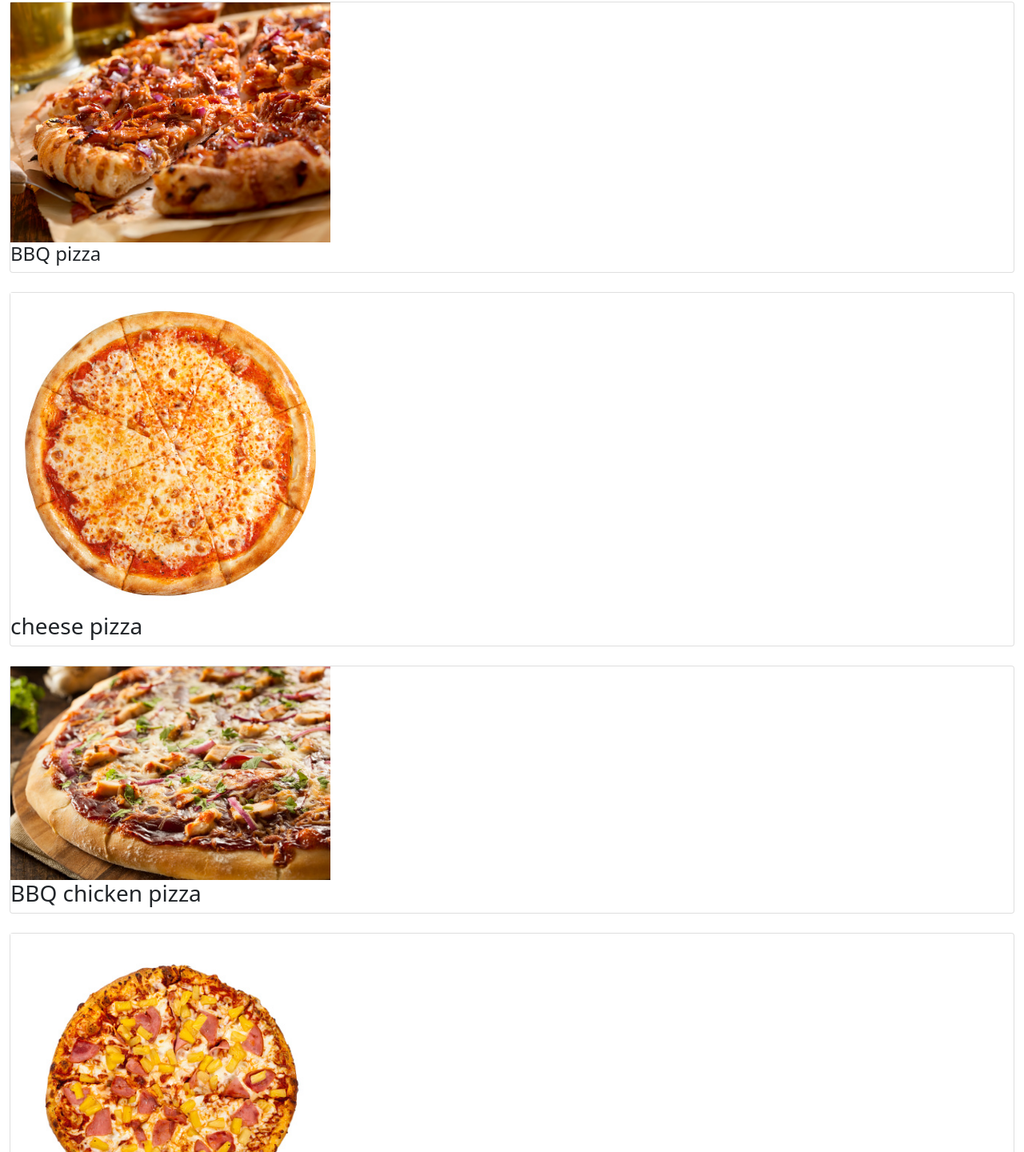
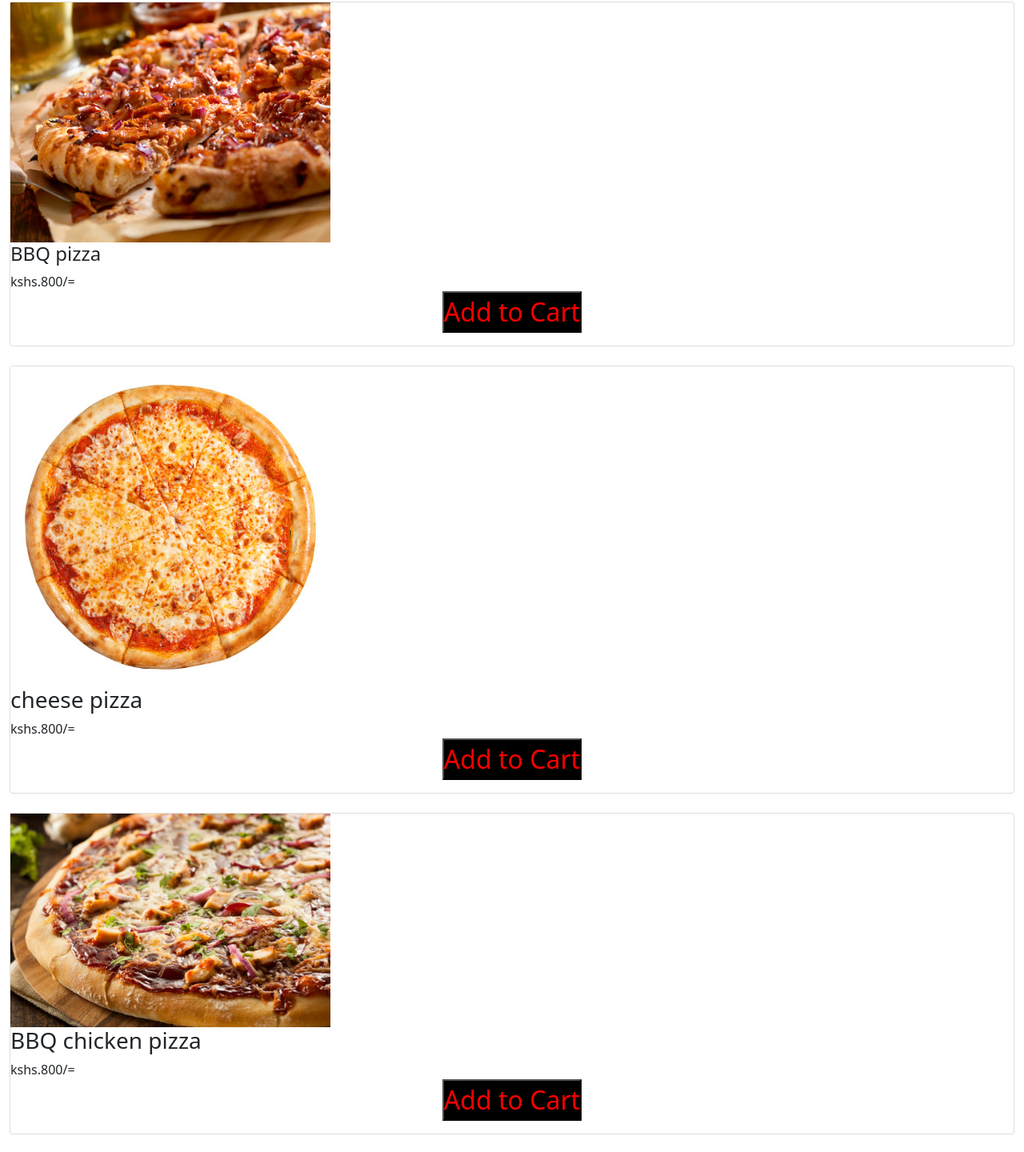
Before and after one commit to SeraOrina/Pizza-Castle, a plain HTML site: page form.html in a window 1280 px wide. Shown: the part 54-1494 px from the top of the page at 80% size. Drawn offline with Linux system fonts and the light colour scheme.

Commit message:
feature;add button to menu

```diff
--- a/css/styles.css
+++ b/css/styles.css
@@ -55,3 +55,7 @@ img{
 h1{
     text-align: center;
 }
+#btn{
+    color: red;
+    background-color: black;
+}
--- a/form.html
+++ b/form.html
@@ -15,31 +15,43 @@
                 <div class="card">
                 <img src="/images/bbq.jpg">
                 <h4 class="product">BBQ pizza</h4>
+                <span class="price">kshs.800/=</span>
+                <p><button id="btn">Add to Cart</button></p>
             </div>
             <br>
             <div class="card">
                 <img src="/images/cheese.jpg">
                 <h3 class="product">cheese pizza</h2>
+                    <span class="price">kshs.800/=</span>
+                    <p><button id="btn">Add to Cart</button></p>
             </div>
             <br>
             <div class="card">
                 <img src="/images/chicken.jpg">
                 <h3 class="product">BBQ chicken pizza</h3>
+                <span class="price">kshs.800/=</span>
+                <p><button id="btn">Add to Cart</button></p>
             </div>
             <br>
             <div class="card">
                 <img src="/images/hawaiian.jpg">
                 <h4 class="product">Hawaiian pizza</h4>
+                <span class="price">kshs.800/=</span>
+                <p><button id="btn">Add to Cart</button></p>
             </div>
             <br>
             <div class="card">
                 <img src="/images/peperoni.jpg">
                 <h5 class="product">peperoni pizza</h5>
+                <span class="price">kshs.800/=</span>
+                <p><button id="btn">Add to Cart</button></p>
             </div>
             <br>
             <div class="card">
                 <img src="/images/veg.jpg">
                 <h6 class="product">Veg pizza</h6>
+                <span class="price">kshs.800/=</span>
+                <p><button id="btn">Add to Cart</button></p>
             </div>
          </div>
      </section>
```
Also changed, not shown: order.html (+12 -0 lines).
